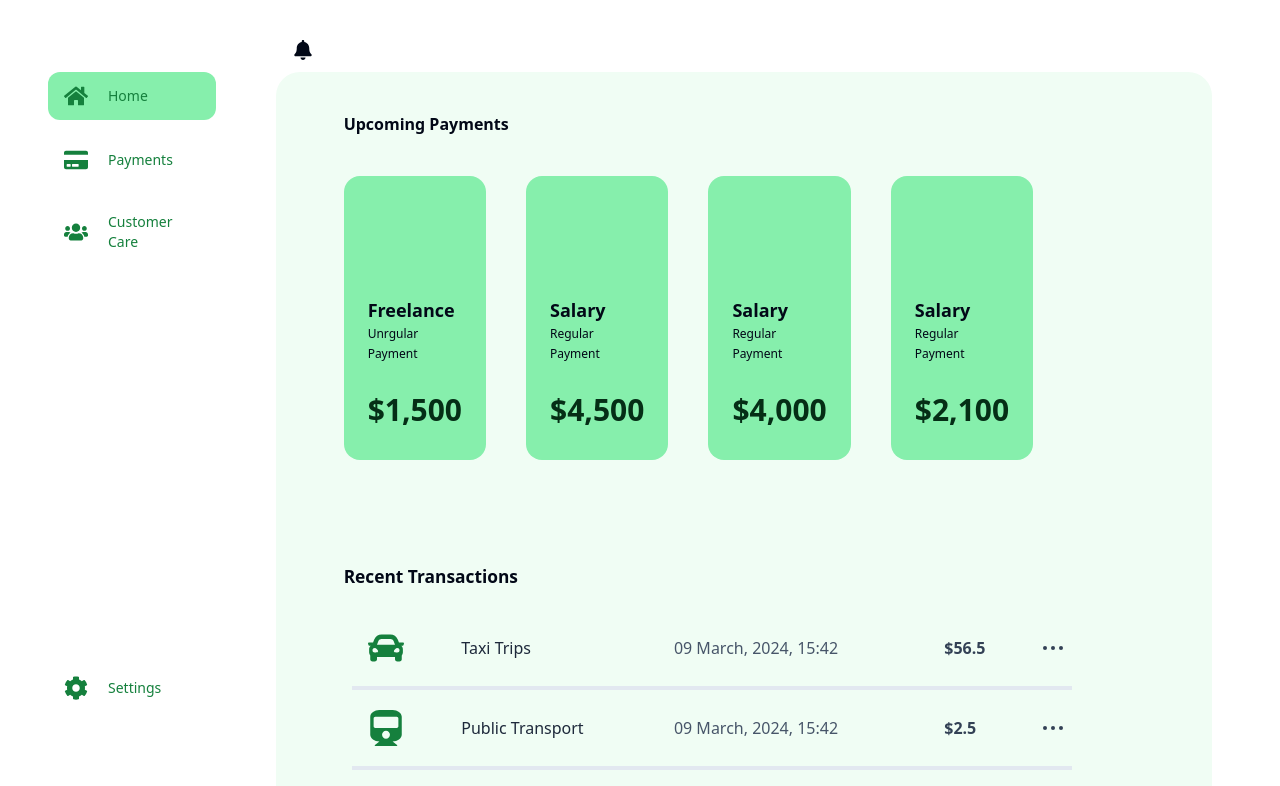
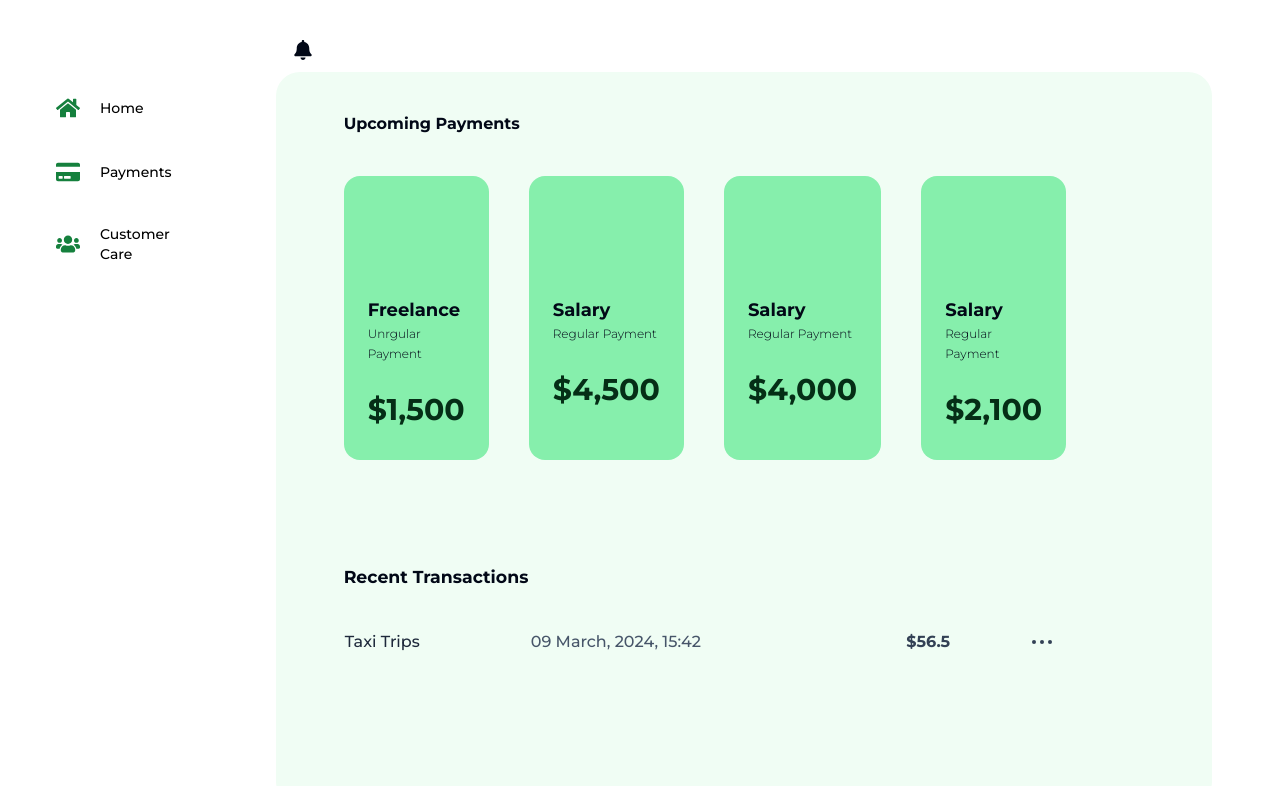
Before and after one commit to arewageek/mobank, a Next.js app: page /user/payments in a window 1280 px wide. Shown: the top 786 px of the page. Built offline with nearby package versions, Linux system fonts and the light colour scheme.

Commit message:
refactore

```diff
--- a/package.json
+++ b/package.json
@@ -19,6 +19,7 @@
     "react-dom": "^18",
     "react-firebase-hooks": "^5.1.1",
     "react-icons": "^5.0.1",
+    "recoil": "^0.7.7",
     "tailwind-merge": "^2.2.1",
     "tailwindcss-animate": "^1.0.7"
   },
--- a/src/app/globals.css
+++ b/src/app/globals.css
@@ -1,3 +1,4 @@
+@import url("https://fonts.googleapis.com/css2?family=Montserrat:ital,wght@0,100..900;1,100..900&display=swap");
 @tailwind base;
 @tailwind components;
 @tailwind utilities;
--- a/src/app/layout.js
+++ b/src/app/layout.js
@@ -11,7 +11,7 @@ export default function RootLayout({ children }) {
   return (
     <ClerkProvider>
       <html lang="en">
-        <body>{children}</body>
+        <body className="font-montserrat">{children}</body>
       </html>
     </ClerkProvider>
   );
--- a/src/app/user/layout.jsx
+++ b/src/app/user/layout.jsx
@@ -10,7 +10,7 @@ export default function DashboardLayout({ children }) {
         </div>
       </div>
       <div className="w-full flex justify-between flex-col md:flex-row">
-        <div className="w-[250pt] md:w-[20%] px-5 py-3">
+        <div className="w-[250pt] md:w-[20%] px-5 py-3 relative">
           <Sidenav />
         </div>
         <div className="w-full lg:px-10 px-4 py-3">{children}</div>
--- a/src/components/bits/VirtualCard.jsx
+++ b/src/components/bits/VirtualCard.jsx
@@ -1,15 +1,14 @@
-import { fsUserCards } from "@/lib/firestore";
+// import { fsUserCards } from "@/lib/user";
 import { auth } from "@clerk/nextjs";
 import React from "react";
 
 export const VirtualCard = async () => {
   const user = auth();
 
-  console.log(user);
+  console.log("User session data from virtual card", user);
 
-  const card = await fsUserCards(user.userId);
-
-  // console.log(card);
+  // const card = await fsUserCards(user.userId);
+  const card = { name: "demo name" };
 
   return (
     <div className="w-[200pt] lg:w-[260pt] h-[190px] lg:h-[250px] m-auto bg-red-100 rounded-xl relative text-white shadow-2xl transition-transform transform hover:scale-105">
@@ -45,7 +44,7 @@ export const VirtualCard = async () => {
             <div className="">
               <p className="font-light text-xs">Expiry</p>
               <p className="font-medium tracking-wider text-[10pt] lg:text-sm">
-                {card.valid || "03/25"}
+                {card.valid || "03/25g"}
               </p>
             </div>
 
--- a/src/components/modules/RecentTrxs.jsx
+++ b/src/components/modules/RecentTrxs.jsx
@@ -18,30 +18,6 @@ export const RecentTrxs = () => {
       date: "09 March, 2024, 15:42",
       amount: 56.5,
     },
-    {
-      icon: <FaTrain />,
-      title: "Public Transport",
-      date: "09 March, 2024, 15:42",
-      amount: 2.5,
-    },
-    {
-      icon: <FaPlane />,
-      title: "Plane Tickets",
-      date: "09 March, 2024, 15:42",
-      amount: 70,
-    },
-    {
-      icon: <FaGasPump />,
-      title: "Gas Station",
-      date: "09 March, 2024, 15:42",
-      amount: 30.75,
-    },
-    {
-      icon: <FaDumbbell />,
-      title: "Gym",
-      date: "09 March, 2024, 15:42",
-      amount: 100,
-    },
   ];
 
   return (
@@ -54,7 +30,7 @@ export const RecentTrxs = () => {
         </div>
       </div>
 
-      <div className="overflow-x-auto w-full py-5 px-2">
+      <div className="overflow-x-auto w-full py-5 pr-2">
         <table className="table table-auto w-full font-[450]">
           <tbody>
             {transactions.map((trx, index) => (
@@ -64,12 +40,7 @@ export const RecentTrxs = () => {
                   index != transactions.length - 1 && "border-b-4"
                 } py-5 border-slate-200 text-slate-800`}
               >
-                <td className="py-5 px-4">
-                  <div className="flex items-center w-fit text-4xl text-green-700">
-                    {trx.icon}
-                  </div>
-                </td>
-                <td className="py-5 px-4">
+                <td className="py-5 pr-4">
                   <div className="flex items-center w-fit">{trx.title}</div>
                 </td>
                 <td className="py-5 px-4">
--- a/src/components/navigation/dashboard/Sidenav.jsx
+++ b/src/components/navigation/dashboard/Sidenav.jsx
@@ -5,7 +5,7 @@ import Link from "next/link";
 export const Sidenav = () => {
   const links = [
     {
-      active: true,
+      active: false,
       label: "Home",
       icon: <FaHome />,
       url: "/user",
@@ -24,16 +24,8 @@ export const Sidenav = () => {
     },
   ];
 
-  const profileLinks = [
-    {
-      label: "Settings",
-      icon: <FaCog />,
-      url: "/user/settings",
-    },
-  ];
-
   return (
-    <div className={`h-screen w-full hidden lg:block`}>
+    <div className="h-screen w-[250pt] md:w-[15%] px-5 hidden lg:block fixed left-5 py-3">
       <div className="w-full h-[80%] flex flex-col justify-between text-sm">
         <div className="flex flex-col space-y-4">
           {/* nav */}
@@ -44,25 +36,11 @@ export const Sidenav = () => {
               href={link.url}
               className={`${
                 link.active && "bg-green-300"
-              } hover:bg-green-300 transition duration-300 cursor-pointer text-green-700 flex items-center font-[500] rounded-xl px-4 py-3 space-x-5`}
+              } hover:bg-green-300 transition duration-300 cursor-pointer text-black flex items-center font-[500] rounded-xl px-4 py-3 space-x-5`}
             >
-              <div className="text-2xl">{link.icon}</div>
+              <div className="text-2xl text-green-700">{link.icon}</div>
               <div>{link.label}</div>
             </Link>
-          ))}
-        </div>
-
-        <div className="flex flex-col space-y-4">
-          {profileLinks.map((link, index) => (
-            <div
-              key={index}
-              className={`${
-                link.active && "bg-green-300"
-              } hover:bg-green-300 transition duration-300 cursor-pointer text-green-700 flex items-center font-[500] rounded-xl px-4 py-3 space-x-5`}
-            >
-              <div className="text-2xl">{link.icon}</div>
-              <div>{link.label}</div>
-            </div>
           ))}
         </div>
       </div>
--- /dev/null
+++ b/src/context/UserContext.jsx
@@ -0,0 +1,8 @@
+"use client";
+import { useContext } from "react";
+
+const userContext = useContext(null);
+
+export const UserContext = ({ children }) => {
+  return <UserContext.provider>{children}</UserContext.provider>;
+};
--- a/src/lib/firestore.js
+++ /dev/null
@@ -1,18 +0,0 @@
-import { collection, query, getDocs, where } from "firebase/firestore";
-import { db } from "./firebaseconfig";
-
-export const fsUserCards = async (user) => {
-  try {
-    const q = query(collection(db, "cards"));
-
-    const cards = await getDocs(q);
-
-    const availableCards = [];
-
-    cards.forEach((card) => availableCards.push(card.data()));
-
-    return availableCards[0];
-  } catch (e) {
-    console.log(e);
-  }
-};
--- /dev/null
+++ b/src/lib/user.js
@@ -0,0 +1,65 @@
+import { collection, query, getDocs, where } from "firebase/firestore";
+import { clerkClient, useClerk } from "@clerk/nextjs";
+
+import { db } from "./firebaseconfig";
+
+export const fsUserCards = async (user) => {
+  try {
+    const q = query(collection(db, "cards"));
+
+    const cards = await getDocs(q);
+
+    const availableCards = [];
+
+    cards.forEach((card) => availableCards.push(card.data()));
+
+    return availableCards[0];
+  } catch (e) {
+    console.log(e);
+  }
+};
+
+const handleUserData = async (userId) => {
+  try {
+    // check if user data is available
+    // const userData = await checkUserSession(userId);
+    // if (!userData) {
+    //   // create user profile
+    //   createUserProfile(userId);
+    // }
+
+    const user = retrieveUser();
+    console.log(user);
+  } catch (e) {
+    console.log(e);
+  }
+};
+
+const checkUserSession = async (userId) => {
+  try {
+    const q = query(collection(db, "users"), where("userId", "==", userId));
+
+    const userData = await getDocs(q);
+
+    return userData.docs[0].data();
+  } catch (e) {
+    console.log(e);
+  }
+};
+
+const createUserProfile = async (user) => {
+  try {
+    // create user profile
+  } catch (e) {
+    console.log(e);
+  }
+};
+
+const retrieveUser = async () => {
+  try {
+    const { session } = await useClerk();
+    console.log(session.user);
+  } catch (e) {
+    console.log(e);
+  }
+};
--- /dev/null
+++ b/src/store.js
@@ -0,0 +1,9 @@
+import { atom } from "recoil";
+
+const userAtom = atom({
+  key: "userAtom",
+  default: {
+    userId: null,
+    user: null,
+  },
+});
--- a/tailwind.config.js
+++ b/tailwind.config.js
@@ -2,10 +2,10 @@
 module.exports = {
   darkMode: ["class"],
   content: [
-    './pages/**/*.{js,jsx}',
-    './components/**/*.{js,jsx}',
-    './app/**/*.{js,jsx}',
-    './src/**/*.{js,jsx}',
+    "./pages/**/*.{js,jsx}",
+    "./components/**/*.{js,jsx}",
+    "./app/**/*.{js,jsx}",
+    "./src/**/*.{js,jsx}",
   ],
   prefix: "",
   theme: {
@@ -72,6 +72,9 @@ module.exports = {
         "accordion-up": "accordion-up 0.2s ease-out",
       },
     },
+    fontFamily: {
+      montserrat: ["Montserrat", "sans-serif"],
+    },
   },
   plugins: [require("tailwindcss-animate")],
-}
+};
```
Also changed, not shown: 1 other file (tests, documents, lock files or other folders).
